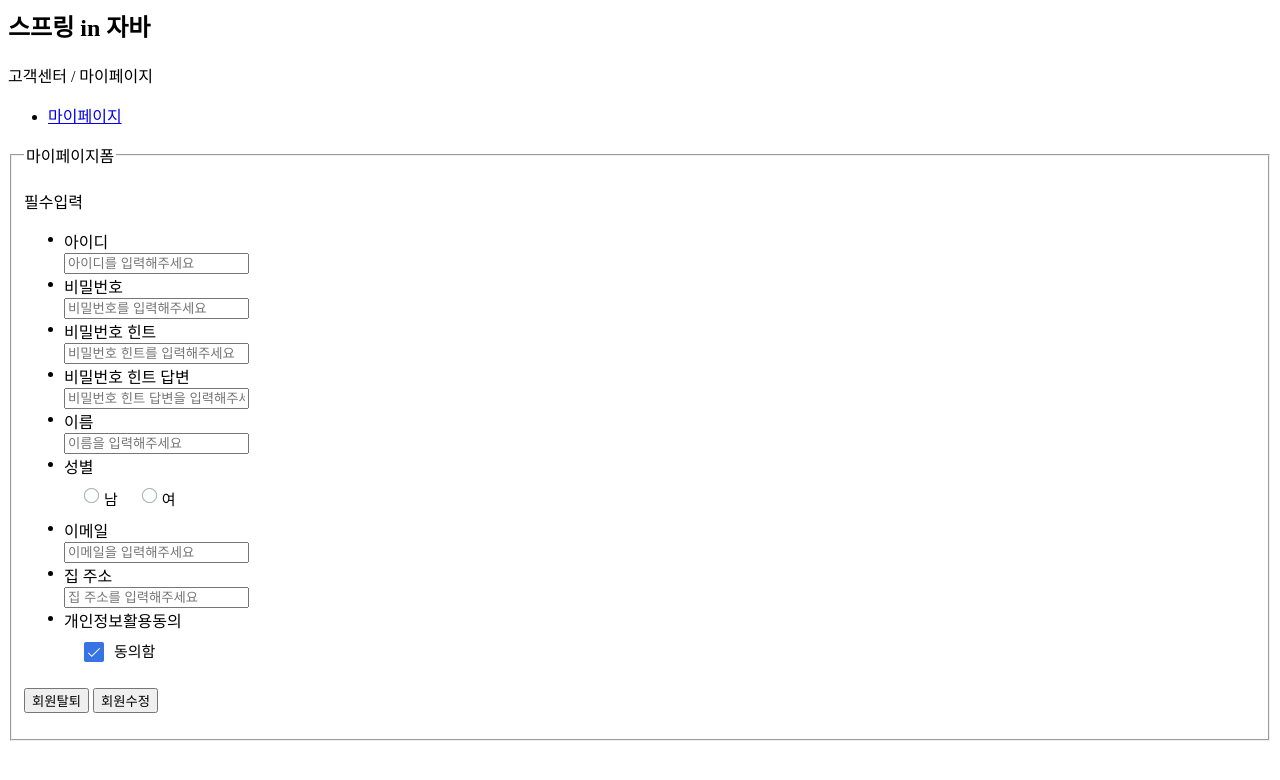
After one commit to alfo9800/egov-hanmirae2, a Java web app: template src/main/webapp/WEB-INF/jsp/tiles/member/mypage.jsp in a window 1280 px wide. The commit adds this page. Shown: the top 780 px of the page. Run offline with Tomcat 11, a stand-in JSP engine, Linux system fonts and the light colour scheme; the template is opened without the code that fills it, so the values that code supplies are empty.

Commit message:
마이페이지 구현 중

```diff
--- a/src/main/java/edu/human/com/admin/web/AdminController.java
+++ b/src/main/java/edu/human/com/admin/web/AdminController.java
@@ -465,7 +465,7 @@ public class AdminController {
 	@RequestMapping(value="/admin/member/update_member.do",method=RequestMethod.POST)
 	public String update_member(EmployerInfoVO memberVO,RedirectAttributes rdat) throws Exception {
 		//회원 수정 페이지 DB처리
-		if(memberVO.getPASSWORD() != null) {
+		if(memberVO.getPASSWORD() != null && memberVO.getPASSWORD() !="") {
 			String formPassword = memberVO.getPASSWORD();//GET
 			String encPassword = EgovFileScrty.encryptPassword(formPassword, memberVO.getEMPLYR_ID());
 			memberVO.setPASSWORD(encPassword);//SET
--- a/src/main/webapp/WEB-INF/jsp/tiles/join.jsp
+++ b/src/main/webapp/WEB-INF/jsp/tiles/join.jsp
@@ -49,9 +49,9 @@
 						<li class="clear">
 							<label for="sexdstn_lbl" class="tit_lbl pilsoo_item">성별</label>
 							<div class="app_content radio_area">
-								<input type="radio" name="SEXDSTN_CODE" class="css-radio" id="man_lbl" checked="" />
+								<input value="M" type="radio" name="SEXDSTN_CODE" class="css-radio" id="man_lbl" checked="" />
 								<label for="man_lbl">남</label>
-								<input type="radio" name="SEXDSTN_CODE" class="css-radio" id="woman_lbl" />
+								<input value="F" type="radio" name="SEXDSTN_CODE" class="css-radio" id="woman_lbl" />
 								<label for="woman_lbl">여</label>
 							</div>
 						</li>
--- a/src/main/webapp/WEB-INF/jsp/tiles/layouts/header.jsp
+++ b/src/main/webapp/WEB-INF/jsp/tiles/layouts/header.jsp
@@ -51,7 +51,11 @@ if("${msg}" != "") {
 					</c:if>
 					<c:if test="${LoginVO.id ne null}">
 						<!-- 로그인 후 보이는 메뉴 -->
-						<li><a href="#">${LoginVO.name} 님 환영합니다.</a></li>
+						<li>
+							<a href="<c:url value='/tiles/member/mypage_form.do' />" title="마이페이지">
+							${LoginVO.name}님 환영합니다.
+							</a>
+						</li>
 						<li><a href="<c:url value='/logout.do'/>">로그아웃</a></li>
 						<li><a href="<c:url value='/admin/home.do' />">AdminLTE</a></li>
 					</c:if>
--- /dev/null
+++ b/src/main/webapp/WEB-INF/jsp/tiles/member/mypage.jsp
@@ -0,0 +1,101 @@
+<%@ page language="java" contentType="text/html; charset=UTF-8"
+    pageEncoding="UTF-8"%>
+
+<%@ taglib uri="http://java.sun.com/jsp/jstl/core" prefix="c" %>
+<link rel="stylesheet" href="<c:url value='/resources/home/css/join.css' />">
+
+<!-- 메인콘텐츠영역 -->
+	<div id="container">
+		<!-- 메인상단위치표시영역 -->
+		<div class="location_area customer">
+			<div class="box_inner">
+				<h2 class="tit_page">스프링 <span class="in">in</span> 자바</h2>
+				<p class="location">고객센터 <span class="path">/</span> 마이페이지</p>
+				<ul class="page_menu clear">
+					<li><a href="#" class="on">마이페이지</a></li>
+				</ul>
+			</div>
+		</div>
+		<!-- //메인상단위치표시영역 -->
+
+		<!-- 메인본문영역 -->
+		<div class="bodytext_area box_inner">
+			<!-- 폼영역 -->
+			<form method="POST" name="mypage_form" action="<c:url value='/tiles/mypage.do' />" class="appForm">
+				<fieldset>
+					<legend>마이페이지폼</legend>
+					<p class="info_pilsoo pilsoo_item">필수입력</p>
+					<ul class="app_list">
+						<li class="clear">
+							<label for="EMPLYR_ID" class="tit_lbl pilsoo_item">아이디</label>
+							<div class="app_content">
+							<input value="${memberVO.EMPLYR_ID}" type="text" name="EMPLYR_ID" class="w100p" id="EMPLYR_ID" placeholder="아이디를 입력해주세요" required/></div>
+						</li>
+						<li class="clear">
+							<label for="password_lbl" class="tit_lbl pilsoo_item">비밀번호</label>
+							<div class="app_content"><input type="password" name="PASSWORD" class="w100p" id="password" placeholder="비밀번호를 입력해주세요" required/></div>
+						</li>
+						<li class="clear">
+							<label for="password_hint_lbl" class="tit_lbl pilsoo_item">비밀번호 힌트</label>
+							<div class="app_content">
+							<input value="${memberVO.PASSWORD_HINT}" type="text" name="PASSWORD_HINT" class="w100p" id="password_hint" placeholder="비밀번호 힌트를 입력해주세요" required/></div>
+						</li>
+						<li class="clear">
+							<label for="password_cnsr_lbl" class="tit_lbl pilsoo_item">비밀번호 힌트 답변</label>
+							<div class="app_content">
+							<input value="${memberVO.PASSWORD_CNSR}" type="text" name="PASSWORD_CNSR" class="w100p" id="password_cnsr" placeholder="비밀번호 힌트 답변을 입력해주세요" required/></div>
+						</li>
+						<li class="clear">
+							<label for="user_nm_lbl" class="tit_lbl pilsoo_item">이름</label>
+							<div class="app_content">
+							<input value="${memberVO.USER_NM}" type="text" name="USER_NM" class="w100p" id="user_nm" placeholder="이름을 입력해주세요" required/></div>
+						</li>
+						<li class="clear">
+							<label for="sexdstn_lbl" class="tit_lbl pilsoo_item">성별</label>
+							<div class="app_content radio_area">
+								<input value="M" type="radio" name="SEXDSTN_CODE" class="css-radio" id="man_lbl" <c:out value="${memberVO.SEXDSTN_CODE=='M'?'checked':''}" /> />
+								<label for="man_lbl">남</label>
+								<input value="F" type="radio" name="SEXDSTN_CODE" class="css-radio" id="woman_lbl" <c:out value="${memberVO.SEXDSTN_CODE=='F'?'checked':''}" /> />
+								<label for="woman_lbl">여</label>
+							</div>
+						</li>
+						<li class="clear">
+							<label for="email_adres_lbl" class="tit_lbl pilsoo_item">이메일</label>
+							<div class="app_content">
+							<input value="${memberVO.EMAIL_ADRES}" type="email" name="EMAIL_ADRES" class="w100p" id="email_adres" placeholder="이메일을 입력해주세요" required/></div>
+						</li>
+						<li class="clear">
+							<label for="house_adres_lbl" class="tit_lbl pilsoo_item">집 주소</label>
+							<div class="app_content">
+							<input value="${memberVO.HOUSE_ADRES}" type="text" name="HOUSE_ADRES" class="w100p" id="house_adres" placeholder="집 주소를 입력해주세요" required/></div>
+						</li>
+						<li class="clear">
+							<label for="agree_lbl" class="tit_lbl pilsoo_item">개인정보활용동의</label>
+							<div class="app_content checkbox_area"><input type="checkbox"" name="AGREE" class="css-checkbox" id="agree_lbl" required checked/>
+							<label for="agree_lbl" class="agree">동의함</label>
+							</div>
+						</li>
+					</ul>
+					<p class="btn_line">
+						<button id="btn_delete" type="button" class="btn_baseColor">회원탈퇴</button>
+						<button type="submit" class="btn_baseColor">회원수정</button>
+					</p>
+				</fieldset>
+				<input type="hidden" name="ORGNZT_ID" value="${memberVO.ORGNZT_ID}">
+				<input type="hidden" name="EMPLYR_STTUS_CODE" value="${memberVO.EMPLYR_STTUS_CODE}">
+				<input type="hidden" name="GROUP_ID" value="${memberVO.GROUP_ID}">
+				<input type="hidden" name="ESNTL_ID" value="${memberVO.ESNTL_ID}">
+			</form>
+			<!-- //폼영역 -->
+		</div>
+		<!-- //메인본문영역 -->
+	</div>
+	<!-- //메이콘텐츠영역 -->
+
+<script>
+$(document).ready(function(){
+	$("#btn_delete").on("click",function(){
+		alert("회원탈퇴 기능 준비중입니다.");
+	});
+});
+</script>
```
Also changed, not shown: src/main/java/edu/human/com/home/web/HomeController.java (+19 -1 lines).
